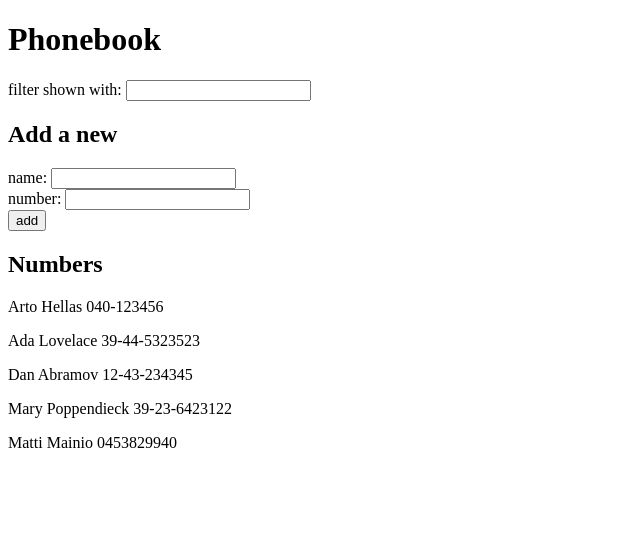
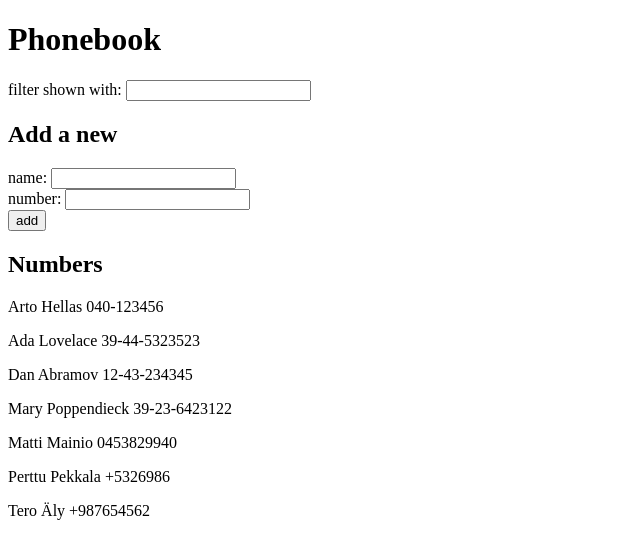
Before and after one commit to j-lpst/selainohjelmointi, a React (Vite) app in the folder part2/: page / in a window 1280 px wide. Shown: the top 558 px of the page, without its empty margins (0-640 px from the left). Built offline with nearby package versions, Linux system fonts and the light colour scheme; data requests are answered from the project's data file.

Commit message:
part2: 2.13
part2: 2.13

part2: 2.13

```diff
--- a/part2/db.json
+++ b/part2/db.json
@@ -24,6 +24,16 @@
       "name": "Matti Mainio",
       "id": "pSGD9xlQtJY",
       "number": "0453829940"
+    },
+    {
+      "name": "Perttu Pekkala",
+      "id": "uZSTe40tvYs",
+      "number": "+5326986"
+    },
+    {
+      "name": "Tero Äly",
+      "id": "4onTe16U9B8",
+      "number": "+987654562"
     }
   ],
   "$schema": "./node_modules/json-server/schema.json"
--- a/part2/src/App.jsx
+++ b/part2/src/App.jsx
@@ -1,5 +1,6 @@
 import { useState, useEffect } from 'react'
 import axios from 'axios'
+import personService from './services/persons.js'
 
 const Filter = ({ value, onChange }) => {
   return (
@@ -61,15 +62,12 @@
   const [newFilter, setNewFilter] = useState('')
 
   useEffect(() => {
-    console.log('effect')
-    axios
-      .get('http://localhost:3001/persons')
+    personService
+      .getAll()
       .then(response => {
-        console.log('promise fulfilled')
         setPersons(response.data)
       })
   }, [])
-  console.log('render', persons.length, 'persons')
 
   const handleFilterChange = (event) => {
     console.log(event.target.value)
@@ -84,10 +82,12 @@
       id: String(persons.length + 1),
       number: newNumber
     }
-    axios
-      .post('http://localhost:3001/persons', personObject)
+
+    personService
+      .create(personObject)
       .then(response => {
-        console.log(response)
+        setPersons(persons.concat(response.data))
+        setNewName('')
       })
 
     if (!persons.some((p) => p.name === newName)) {
--- /dev/null
+++ b/part2/src/services/persons.js
@@ -0,0 +1,21 @@
+import axios from 'axios'
+
+const baseUrl = 'http://localhost:3001/persons'
+
+const getAll = () => {
+  return axios.get(baseUrl)
+}
+
+const create = newObject => {
+  return axios.post(baseUrl, newObject)
+}
+
+const update = (id, newObject) => {
+  return axios.put(`${baseUrl}/${id}`, newObject)
+}
+
+export default {
+  getAll: getAll,
+  create: create,
+  update: update
+}
```
